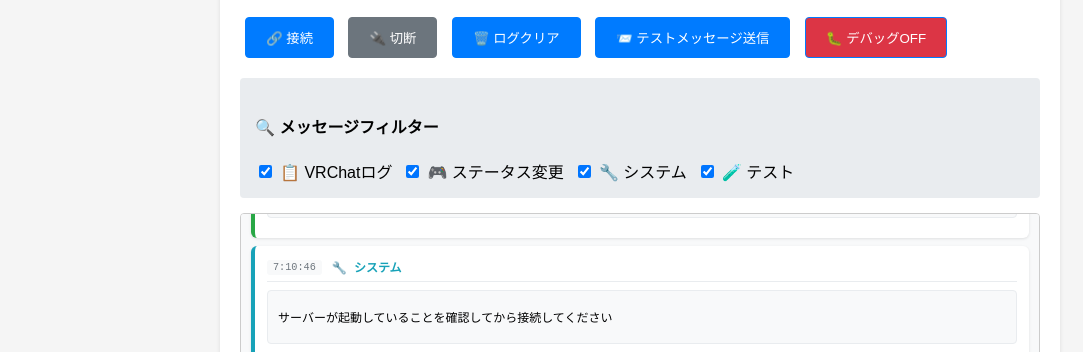
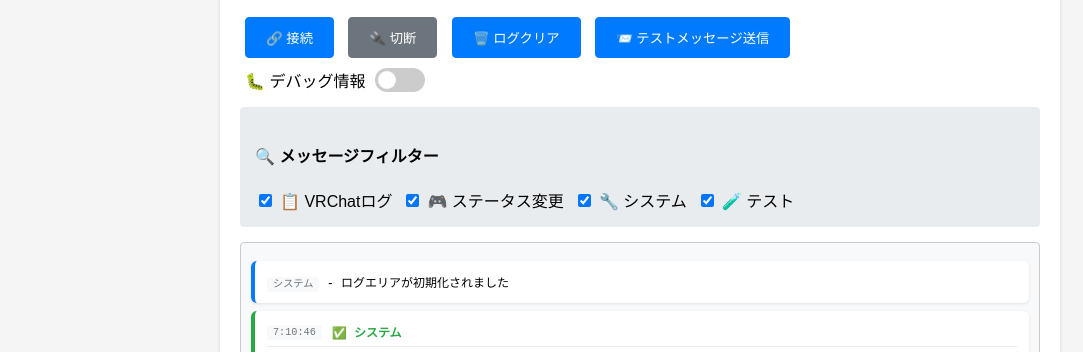
Before and after one commit to kurotori4423/vrc-log-relay-server, a website: page public/index.html in a window 1280 px wide. Shown: the part 404-756 px from the top of the page, without its empty margins (0-1083 px from the left). Drawn offline with Linux system fonts and the light colour scheme.

Commit message:
feat: デバッグトグルスイッチを追加し、デバッグモードの切り替えを改善

```diff
--- a/public/index.html
+++ b/public/index.html
@@ -43,7 +43,7 @@
         }
         .log-area {
             border: 1px solid #ccc;
-            height: 400px;
+            height: 1200px;
             overflow-y: auto;
             padding: 10px;
             margin: 15px 0;
@@ -160,6 +160,52 @@
             color: #28a745;
             font-weight: bold;
         }
+        .toggle-switch {
+            position: relative;
+            display: inline-block;
+            width: 50px;
+            height: 24px;
+            margin-left: 10px;
+        }
+        .toggle-switch input {
+            opacity: 0;
+            width: 0;
+            height: 0;
+        }
+        .toggle-slider {
+            position: absolute;
+            cursor: pointer;
+            top: 0;
+            left: 0;
+            right: 0;
+            bottom: 0;
+            background-color: #ccc;
+            transition: .4s;
+            border-radius: 24px;
+        }
+        .toggle-slider:before {
+            position: absolute;
+            content: "";
+            height: 18px;
+            width: 18px;
+            left: 3px;
+            bottom: 3px;
+            background-color: white;
+            transition: .4s;
+            border-radius: 50%;
+        }
+        input:checked + .toggle-slider {
+            background-color: #dc3545;
+        }
+        input:checked + .toggle-slider:before {
+            transform: translateX(26px);
+        }
+        .toggle-label {
+            display: flex;
+            align-items: center;
+            margin: 5px;
+            font-weight: 500;
+        }
     </style>
 </head>
 <body>
@@ -173,7 +219,13 @@
             <button id="disconnectBtn" onclick="disconnect()" disabled>🔌 切断</button>
             <button onclick="clearLogs()">🗑️ ログクリア</button>
             <button onclick="sendTestMessage()">📨 テストメッセージ送信</button>
-            <button id="debugBtn" onclick="toggleDebug()">🐛 デバッグOFF</button>
+            <label class="toggle-label">
+                🐛 デバッグ情報
+                <div class="toggle-switch">
+                    <input type="checkbox" id="debugToggle" onchange="toggleDebug()">
+                    <span class="toggle-slider"></span>
+                </div>
+            </label>
         </div>
 
         <div class="info-section" style="margin: 15px 0;">
@@ -229,9 +281,9 @@
         const connectBtn = document.getElementById('connectBtn');
         const disconnectBtn = document.getElementById('disconnectBtn');
         const connectionState = document.getElementById('connectionState');
-        const debugBtn = document.getElementById('debugBtn');
+        const debugToggle = document.getElementById('debugToggle');
 
-        let debugMode = true; // デバッグモードの状態
+        let debugMode = false; // デバッグモードの状態
 
         // デバッグ用のログ関数
         function debugLog(...args) {
@@ -659,10 +711,7 @@
         }
 
         function toggleDebug() {
-            debugMode = !debugMode;
-            debugBtn.textContent = debugMode ? '🐛 デバッグOFF' : '🐛 デバッグON';
-            debugBtn.style.backgroundColor = debugMode ? '#dc3545' : '#28a745';
-            debugBtn.style.color = 'white';
+            debugMode = debugToggle.checked;
 
             // 既存のログメッセージのデバッグ情報を表示・非表示
             const debugInfoElements = logArea.querySelectorAll('.debug-info');
@@ -699,10 +748,10 @@
             addLog('システム', 'VRChat Log Relay Test Clientを開始しました', 'success');
             addLog('システム', 'サーバーが起動していることを確認してから接続してください', 'info');
 
-            // デバッグボタンの初期状態を設定
-            if (debugBtn) {
-                toggleDebug();
-                toggleDebug(); // 2回呼び出してONの状態にする
+            // デバッグトグルの初期状態を設定
+            if (debugToggle) {
+                debugToggle.checked = debugMode;
+                toggleDebug(); // 初期状態を適用
             }
         };
 
```
